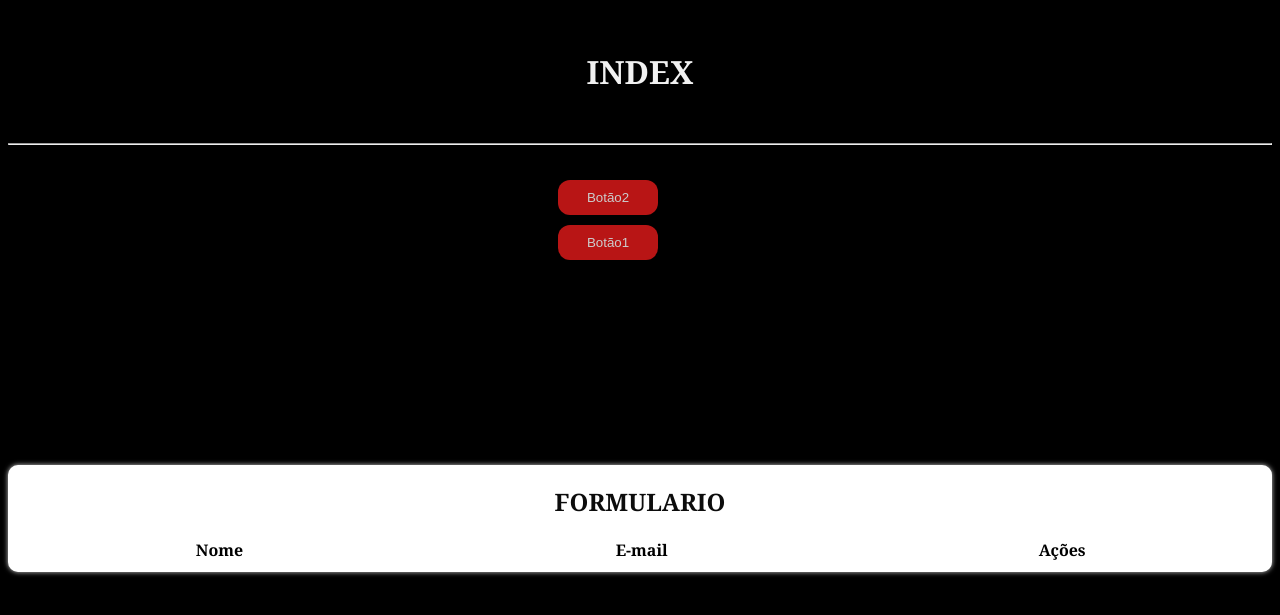
After one commit to vitor273/trabalho-sql, a PHP site: page /index.html in a window 1280 px wide. The commit adds this page. Shown: the top 615 px of the page. Run offline with PHP 8.4, Linux system fonts and the light colour scheme; lists and menus that the app fills with data are empty.

Commit message:
Add files via upload

```diff
--- /dev/null
+++ b/Tarefas/index.html
@@ -0,0 +1,35 @@
+<!DOCTYPE html>
+<html lang="pt-br">
+<head>
+    <meta charset="UTF-8">
+    <meta name="viewport" content="width=device-width, initial-scale=1.0">
+    <link rel="stylesheet" href="login.css" >
+</head>
+    <body>
+        <style>
+            button
+            {
+                height: 50px auto;
+                width: 100px;
+                margin: 5px auto;
+                margin-left: 550px ;
+            }
+        </style>
+        <h1>INDEX</h1>
+        <hr>
+        <br>
+        <button type="submit">Botão2</button>
+        <button type="submit">Botão1</button>
+                <div class="formulario">
+                <h2>FORMULARIO</h2>
+                <table>
+                    <tr>
+                        <th>Nome</th>
+                        <th>E-mail</th>
+                        <th>Ações</th>
+                    </tr>
+                <div>
+            </form>
+    </body>
+</body>
+</html>
--- a/Tarefas/login.css
+++ b/Tarefas/login.css
@@ -37,20 +37,44 @@ h1
     box-shadow: 0px 0px 5px #ccc;
 }
 
-label
+h4
 {
-    margin-left: 435px;
+    display: flex;
+    justify-content: center;
+    align-items: center;
+    flex-direction: row;
+}
+
+.inputs {
+    background: rgb(255, 255, 255);
+    padding: 30px;
+    border-radius: 12px;
+    box-shadow: 0 4px 30px rgb(255, 255, 255);
+    width: 100%;
+    max-width: 500px;
+    text-align: center;
+}
+
+table{
+    width: 100%;
+    border-collapse: collapse;
+    margin-top: 20px;
+}
+.th, td{
+    border-bottom: 1px solid rgb(0, 0, 0);
+    padding: 12px;
+    text-align: center;
 }
 
 button
 {
-    width: 100%;
     background-color: rgb(184, 21, 21);
     color: #ccc;
     border: none;
     padding: 10px;
     cursor: pointer;
-    margin: 5px;
+    margin: 5px auto;
+    border-radius: 12px;
 
 }
 
```
Also changed, not shown: Tarefas/login.html (added, +24 -0 lines), Tarefas/relatorio.html (added, +22 -0 lines).
